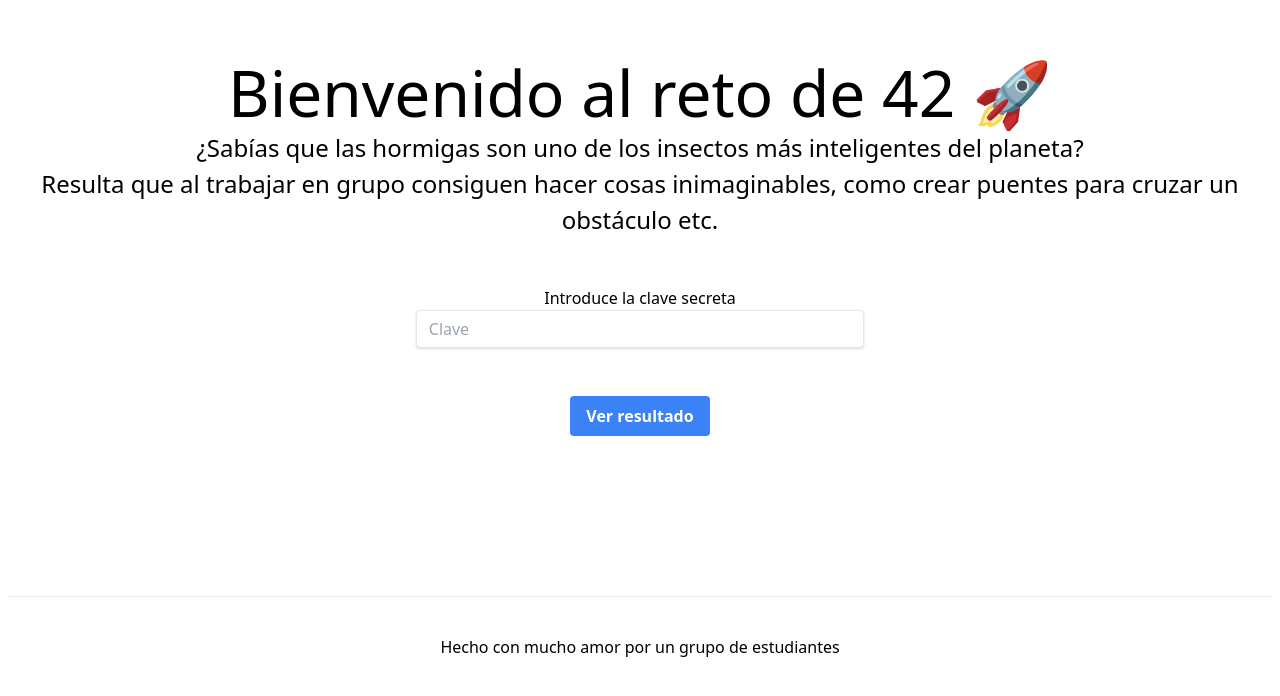
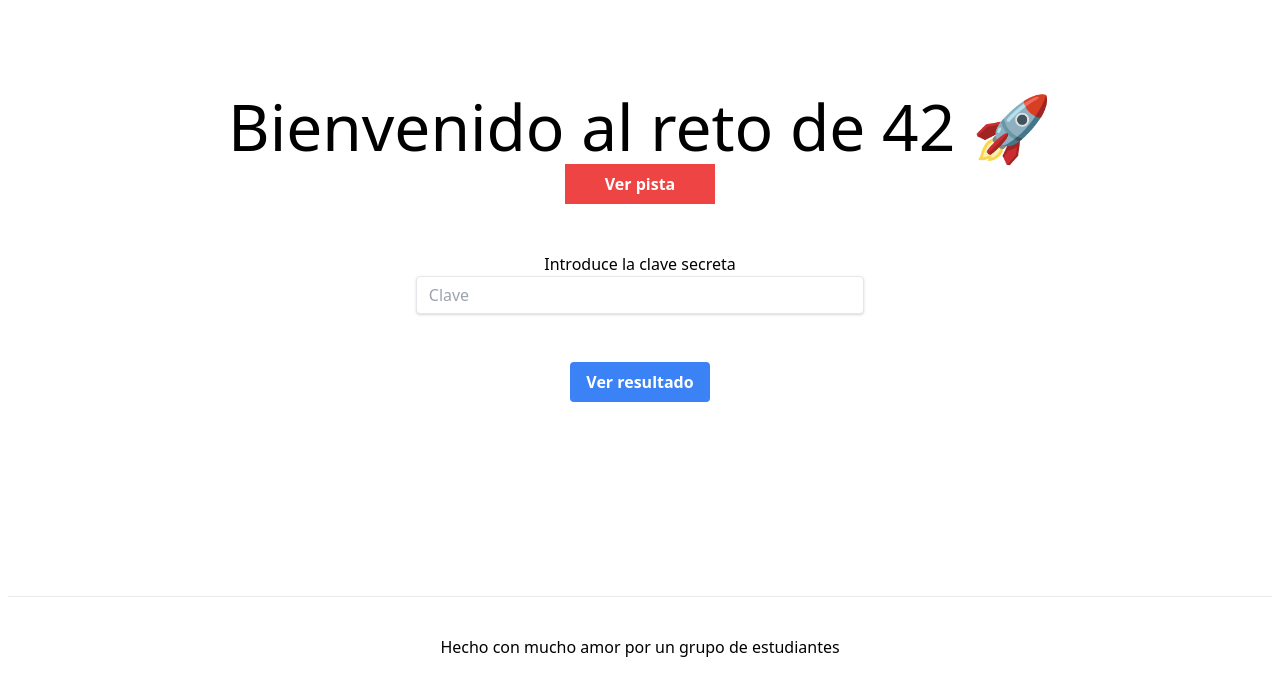
Before and after one commit to dalexhd/42site, a Next.js app: page / in a window 1280 px wide. Shown: the part 104-800 px from the top of the page. Built offline with nearby package versions, Linux system fonts and the light colour scheme.

Commit message:
feat: update page to use in guide.

```diff
--- a/package.json
+++ b/package.json
@@ -15,7 +15,9 @@
     "next": "11.0.1",
     "react": "17.0.2",
     "react-dom": "17.0.2",
-    "react-hotjar": "^3.0.0"
+    "react-hotjar": "^3.0.0",
+    "react-modal-video": "^1.2.8",
+    "sass": "^1.37.5"
   },
   "devDependencies": {
     "autoprefixer": "^10.2.6",
--- a/pages/_app.js
+++ b/pages/_app.js
@@ -1,4 +1,5 @@
 import '../styles/globals.css'
+import 'react-modal-video/scss/modal-video.scss';
 
 import { hotjar } from 'react-hotjar';
 
--- a/pages/index.js
+++ b/pages/index.js
@@ -3,9 +3,11 @@ import Image from 'next/image'
 import styles from '../styles/Home.module.css'
 import React, { useState, useEffect } from 'react';
 import { useRouter } from 'next/router'
+import ModalVideo from 'react-modal-video'
 
 export default function Home() {
   const [hash, setHash] = useState('');
+  const [isOpen, setOpen] = useState(false);
   const router = useRouter();
 
   const checkHash = function () {
@@ -42,12 +44,10 @@ export default function Home() {
         <h1 className={styles.title}>
           Bienvenido al reto de 42 🚀
         </h1>
-
-        <p className={styles.description}>
-          ¿Sabías que las hormigas son uno de los insectos más inteligentes del planeta?
-          <br></br>
-          Resulta que al trabajar en grupo consiguen hacer cosas inimaginables, como crear puentes para cruzar un obstáculo etc.
-        </p>
+        { process.browser && <ModalVideo cli channel='youtube' showinfo={0} autoplay controls={0} isOpen={isOpen} videoId="KQjc9Kx_t9I" onClose={() => setOpen(false)} /> }
+        <button className="bg-red-500 hover:bg-red-700 text-white font-bold py-2 px-10" onClick={()=> setOpen(true)}>
+            Ver pista
+        </button>
         <div className={styles.grid}>
           <label htmlFor="hash">Introduce la clave secreta</label>
           <input className="shadow appearance-none border rounded w-full py-2 px-3 text-gray-700 leading-tight focus:outline-none focus:shadow-outline" type="text" placeholder="Clave" value={hash} onChange={e => setHash(e.target.value)}></input>
```
